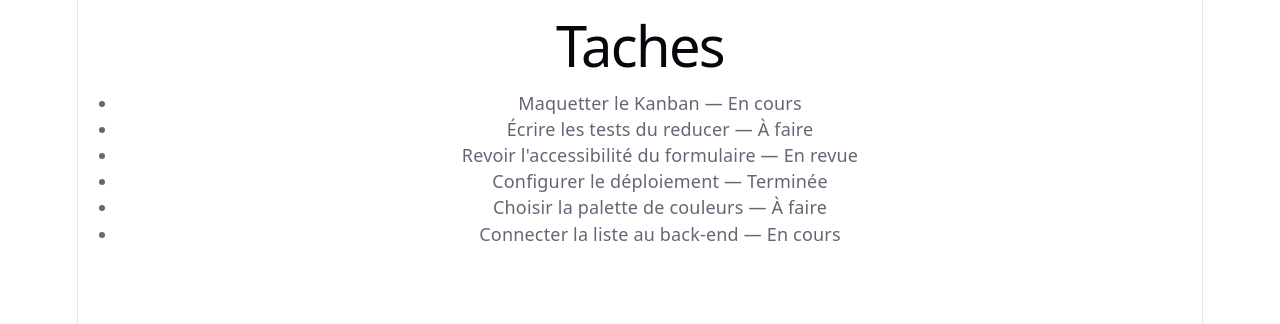
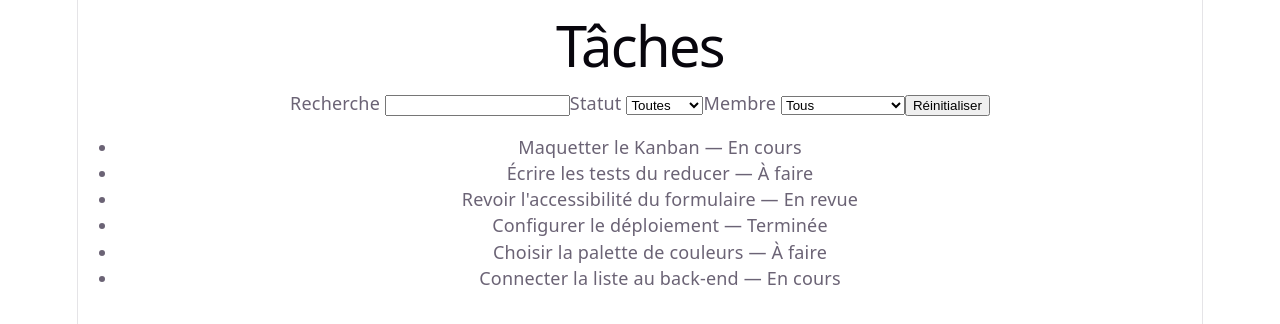
Before and after one commit to HuetAntoine/autosuivi-front, a React (Vite) app: page /taches in a window 1280 px wide. Shown: the top 324 px of the page. Built offline with nearby package versions, Linux system fonts and the light colour scheme; data requests are answered from the project's data file.

Commit message:
feat: ajout useReducer + context

```diff
--- a/src/App.tsx
+++ b/src/App.tsx
@@ -1,9 +1,11 @@
 import { Routes, Route, Navigate } from 'react-router';
 import { EcranAVenir } from './pages/Tache';
 import { ListeTaches } from './pages/ListeTaches';
+import { FiltresProvider } from './store/FiltresProvider';
 
 export default function App() {
     return (
+        <FiltresProvider>
             <Routes>
                 <Route path="/" element={<Navigate to="/taches" replace />} />
                 <Route path="/taches" element={<ListeTaches />} />
@@ -14,5 +16,6 @@ export default function App() {
                 <Route path="/idees" element={<EcranAVenir titre="Backlog d'idées" />} />
                 <Route path="/ma-todo" element={<EcranAVenir titre="Ma to-do" />} />
             </Routes>
+        </FiltresProvider>
     );
 }
--- /dev/null
+++ b/src/components/BarreFiltres.tsx
@@ -0,0 +1,58 @@
+import { useFiltres, useFiltresDispatch } from '../hooks/useFiltres';
+import { useFetch, API_URL } from '../hooks/useFetch';
+import { LIBELLES_STATUT, type Membre } from '../types';
+import type { Filtres } from '../store/filtres';
+
+export function BarreFiltres() {
+    const { statut, membreId, recherche } = useFiltres();
+    const dispatch = useFiltresDispatch();
+    const { data: membres } = useFetch<Membre[]>(`${API_URL}/membres`);
+
+    return (
+        <form role="search" onSubmit={e => e.preventDefault()}>
+            <label>
+                Recherche{' '}
+                <input
+                    value={recherche}
+                    onChange={e => dispatch({ type: 'recherche', texte: e.target.value })}
+                />
+            </label>
+
+            <label>
+                Statut{' '}
+                <select
+                    value={statut}
+                    onChange={e =>
+                        dispatch({ type: 'statut', statut: e.target.value as Filtres['statut'] })
+                    }
+                >
+                    <option value="TOUTES">Toutes</option>
+                    {Object.entries(LIBELLES_STATUT).map(([valeur, libelle]) => (
+                        <option key={valeur} value={valeur}>
+                            {libelle}
+                        </option>
+                    ))}
+                </select>
+            </label>
+
+            <label>
+                Membre{' '}
+                <select
+                    value={membreId ?? ''}
+                    onChange={e => dispatch({ type: 'membre', id: e.target.value || null })}
+                >
+                    <option value="">Tous</option>
+                    {membres?.map(m => (
+                        <option key={m.id} value={m.id}>
+                            {m.nom}
+                        </option>
+                    ))}
+                </select>
+            </label>
+
+            <button type="button" onClick={() => dispatch({ type: 'reinitialiser' })}>
+                Réinitialiser
+            </button>
+        </form>
+    );
+}
--- /dev/null
+++ b/src/hooks/useFiltres.ts
@@ -0,0 +1,14 @@
+import { useContext } from 'react';
+import { FiltresStateContext, FiltresDispatchContext } from '../store/filtres';
+
+export function useFiltres() {
+    const ctx = useContext(FiltresStateContext);
+    if (!ctx) throw new Error('useFiltres doit être utilisé dans <FiltresProvider>');
+    return ctx;
+}
+
+export function useFiltresDispatch() {
+    const ctx = useContext(FiltresDispatchContext);
+    if (!ctx) throw new Error('useFiltresDispatch doit être utilisé dans <FiltresProvider>');
+    return ctx;
+}
--- a/src/pages/ListeTaches.tsx
+++ b/src/pages/ListeTaches.tsx
@@ -1,12 +1,21 @@
+import { BarreFiltres } from '../components/BarreFiltres';
 import { useFetch, API_URL } from '../hooks/useFetch';
+import { useFiltres } from '../hooks/useFiltres';
 import { LIBELLES_STATUT, type Tache } from '../types';
 
 export function ListeTaches() {
-    const { data: taches, loading, error } = useFetch<Tache[]>(`${API_URL}/taches`);
+    const { statut, membreId } = useFiltres();
+
+    const params = new URLSearchParams();
+    if (statut !== 'TOUTES') params.set('statut', statut);
+    if (membreId) params.set('membreId', membreId);
+
+    const { data: taches, loading, error } = useFetch<Tache[]>(`${API_URL}/taches?${params}`);
 
     return (
         <main>
-            <h1>Taches</h1>
+            <h1>Tâches</h1>
+            <BarreFiltres />
             {loading && <p>Chargement…</p>}
             {error && <p role="alert">Erreur : {error.message}</p>}
             <ul>
--- /dev/null
+++ b/src/store/FiltresProvider.tsx
@@ -0,0 +1,17 @@
+import { useReducer, type ReactNode } from 'react';
+import {
+    filtresReducer,
+    filtresInitiaux,
+    FiltresStateContext,
+    FiltresDispatchContext,
+} from './filtres';
+
+export function FiltresProvider({ children }: { children: ReactNode }) {
+    const [filtres, dispatch] = useReducer(filtresReducer, filtresInitiaux);
+
+    return (
+        <FiltresDispatchContext value={dispatch}>
+            <FiltresStateContext value={filtres}>{children}</FiltresStateContext>
+        </FiltresDispatchContext>
+    );
+}
--- /dev/null
+++ b/src/store/filtres.ts
@@ -0,0 +1,36 @@
+import { createContext, type Dispatch } from 'react';
+import type { Statut } from '../types';
+
+export type Filtres = {
+    statut: Statut | 'TOUTES';
+    membreId: string | null;
+    recherche: string;
+};
+
+export type Action =
+    | { type: 'statut'; statut: Filtres['statut'] }
+    | { type: 'membre'; id: string | null }
+    | { type: 'recherche'; texte: string }
+    | { type: 'reinitialiser' };
+
+export const filtresInitiaux: Filtres = {
+    statut: 'TOUTES',
+    membreId: null,
+    recherche: '',
+};
+
+export function filtresReducer(state: Filtres, action: Action): Filtres {
+    switch (action.type) {
+        case 'statut':
+            return { ...state, statut: action.statut };
+        case 'membre':
+            return { ...state, membreId: action.id };
+        case 'recherche':
+            return { ...state, recherche: action.texte };
+        case 'reinitialiser':
+            return filtresInitiaux;
+    }
+}
+
+export const FiltresStateContext = createContext<Filtres | null>(null);
+export const FiltresDispatchContext = createContext<Dispatch<Action> | null>(null);
```
Lines whose indentation alone changed are shown as unchanged.
